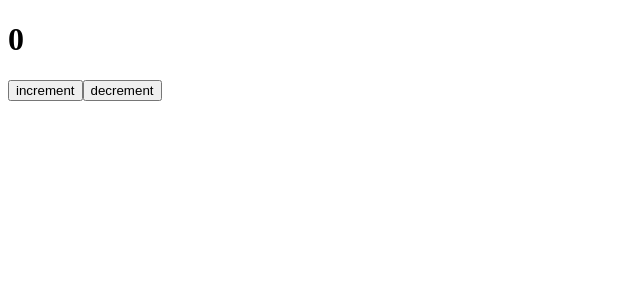
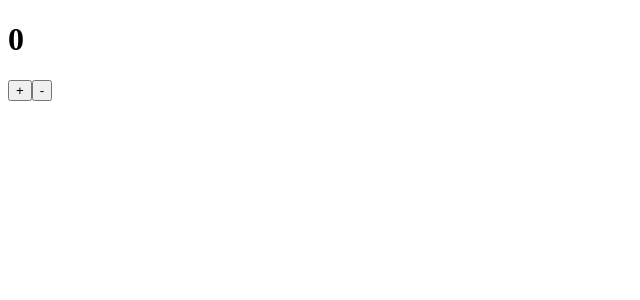
Before and after one commit to vhlongon/myCounter, a React (Create React App) app: page / in a window 1280 px wide. Shown: the top 300 px of the page, without its empty margins (0-640 px from the left). Built offline with nearby package versions, Linux system fonts and the light colour scheme.

Commit message:
Shortened length of button message

```diff
--- a/src/components/App.js
+++ b/src/components/App.js
@@ -3,8 +3,8 @@ import React from 'react';
 const App = ({ value, onIncrement, onDecrement}) => (
 	<div className="counter">
 		<h1>{value}</h1>
-		<button onClick={onIncrement}>increment</button>
-		<button onClick={onDecrement}>decrement</button>
+		<button onClick={onIncrement}>+</button>
+		<button onClick={onDecrement}>-</button>
 	</div>
 )
 
```
